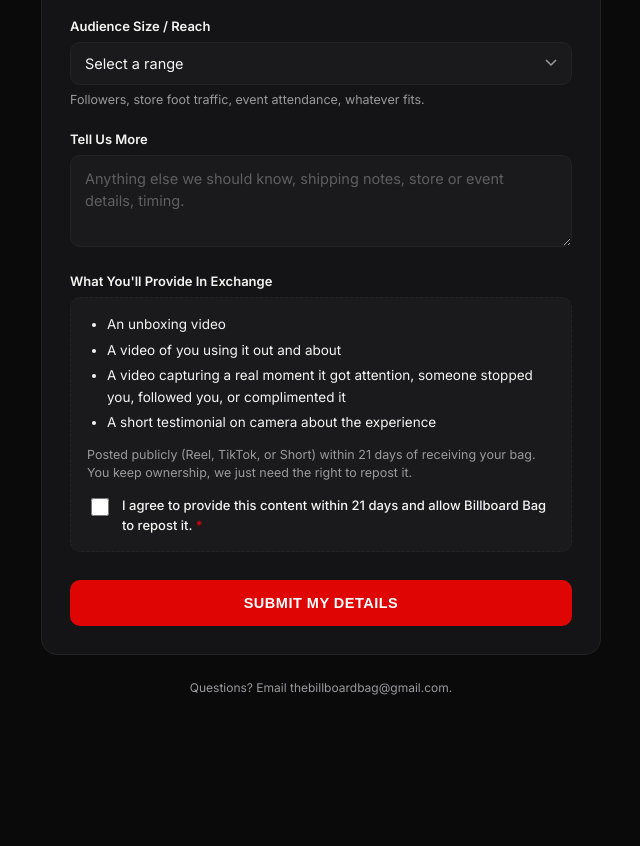
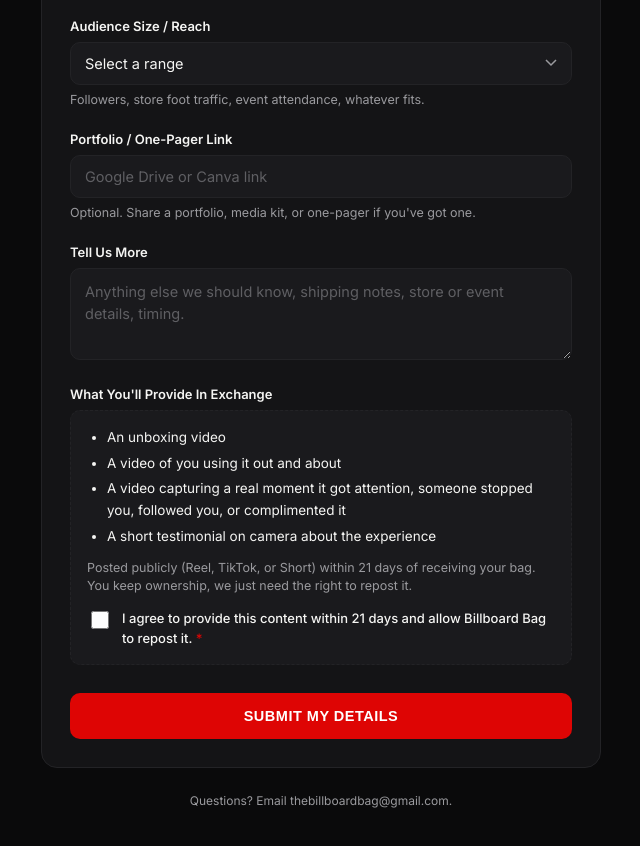
Before and after one commit to thebillboardbag-ai/billboard-bag-partners, a plain HTML site: page index.html in a window 1280 px wide. Shown: the part 860-1706 px from the top of the page, without its empty margins (319-959 px from the left). Before the commit the page ends 1617 px from the top, so only its background shows below. Drawn offline with Linux system fonts and the light colour scheme.

Commit message:
Add optional portfolio/one-pager link field
Co-Authored-By: Claude Sonnet 5 <noreply@anthropic.com>
Claude-Session: https://claude.ai/code/session_01278PZfYYdcHqNSjsF3KeVU

```diff
--- a/index.html
+++ b/index.html
@@ -475,6 +475,12 @@
       </div>
 
       <div class="field">
+        <label for="portfolio">Portfolio / One-Pager Link</label>
+        <input type="url" id="portfolio" name="Portfolio Link" placeholder="Google Drive or Canva link">
+        <p class="hint">Optional. Share a portfolio, media kit, or one-pager if you've got one.</p>
+      </div>
+
+      <div class="field">
         <label for="notes">Tell Us More</label>
         <textarea id="notes" name="Additional Details" placeholder="Anything else we should know, shipping notes, store or event details, timing."></textarea>
       </div>
```
